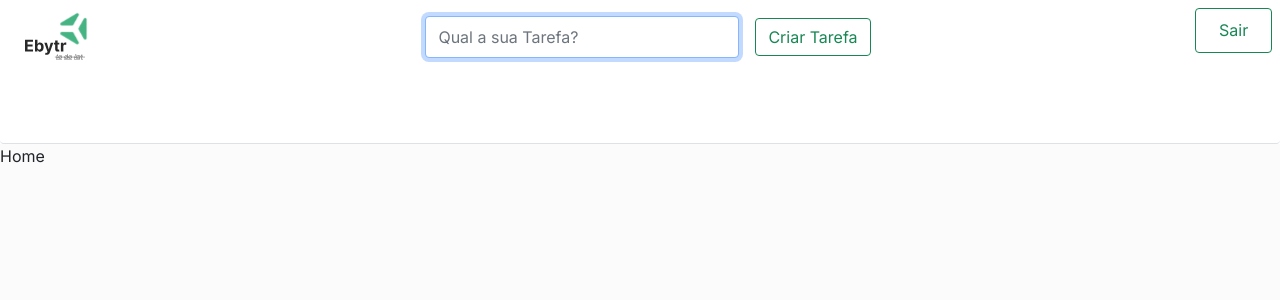
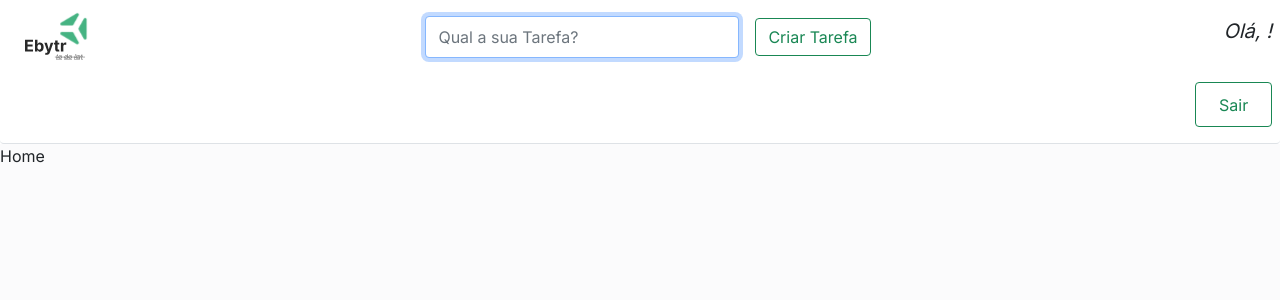
Before and after one commit to dihsantanna/ebytr-to-do-list, a React (Create React App) app in the folder client/: page /home in a window 1280 px wide. Shown: the top 300 px of the page. Built offline with nearby package versions, Linux system fonts and the light colour scheme.

Commit message:
feat: cria elemento para adicionar o nome da pessoa usuária

```diff
--- a/client/src/components/Header.tsx
+++ b/client/src/components/Header.tsx
@@ -1,11 +1,12 @@
-import React from 'react';
+import React, { useContext } from 'react';
 import { Button } from 'react-bootstrap';
 import { useNavigate } from 'react-router-dom';
 import logo from '../assets/logo_ebytr.svg';
-import { ITask } from '../types/Task.interface';
+import { ToDoListContext } from '../contexts/ToDoList.context';
 import { CreateTask } from './CreateTask';
 
 export function Header() {
+  const { name } = useContext(ToDoListContext);
   const navigate = useNavigate();
 
   const handleLogout = () => {
@@ -15,7 +16,7 @@ export function Header() {
   return (
     <header
       className={ `p-0 m-0 ps-4 border-bottom rounded-2 d-flex
-      justify-content-between` }
+      justify-content-between position-relative` }
       style={ { height: '9rem', backgroundColor: '#FFFFFF' } }
     >
       <img
@@ -24,9 +25,9 @@ export function Header() {
         src={ logo }
         alt="logo Ebytr to do list"
       />
-      <CreateTask onCreateTask={ (task: ITask) => { console.log(task); } } />
+      <CreateTask />
       <Button
-        className="rounded-2 mt-2 me-2"
+        className="rounded-2 align-self-end mb-3 me-2"
         style={ { width: '4.8rem', height: '2.8rem' } }
         variant="outline-success"
         type="button"
@@ -35,6 +36,21 @@ export function Header() {
         Sair
 
       </Button>
+      <div
+        className={ `w-25 mt-3 me-2 position-absolute top-0 end-0 fs-5
+          fst-italic text-end` }
+        style={ { maxWidth: '17rem' } }
+      >
+        Olá,
+        {' '}
+        <span
+          className="text-decoration-underline fw-bolder text-success text-opacity-75"
+        >
+          {`${name}`}
+        </span>
+        {' '}
+        !
+      </div>
     </header>
   );
 }
```
